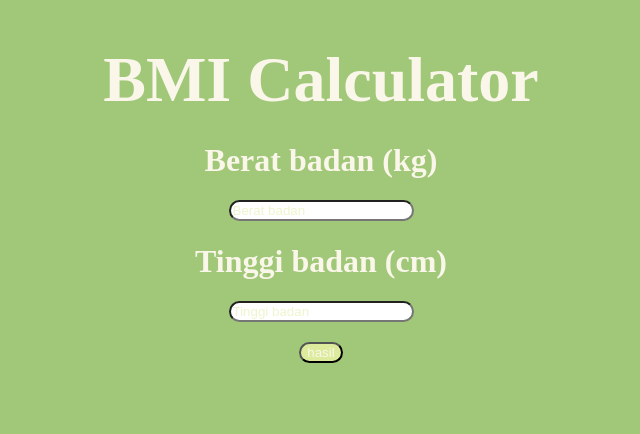
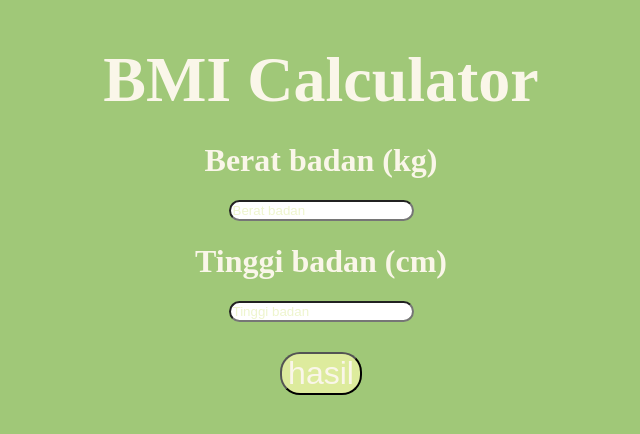
Before and after one commit to cuphu191/BMI-calculator, a plain HTML site: page index.html in a window 1280 px wide. Shown: the whole page, without its empty margins (319-959 px from the left). Drawn offline with Linux system fonts and the light colour scheme.

Commit message:
Update index.html

```diff
--- a/index.html
+++ b/index.html
@@ -27,9 +27,10 @@
         opacity: 0.5;
     }
     button{
-        margin-top: 20px;
+        margin-top: 30px;
         border-radius: 20px;
         background-color: #DDEB9D;
+        font-size: 32px;
     }
 </style>
 <body>
```
